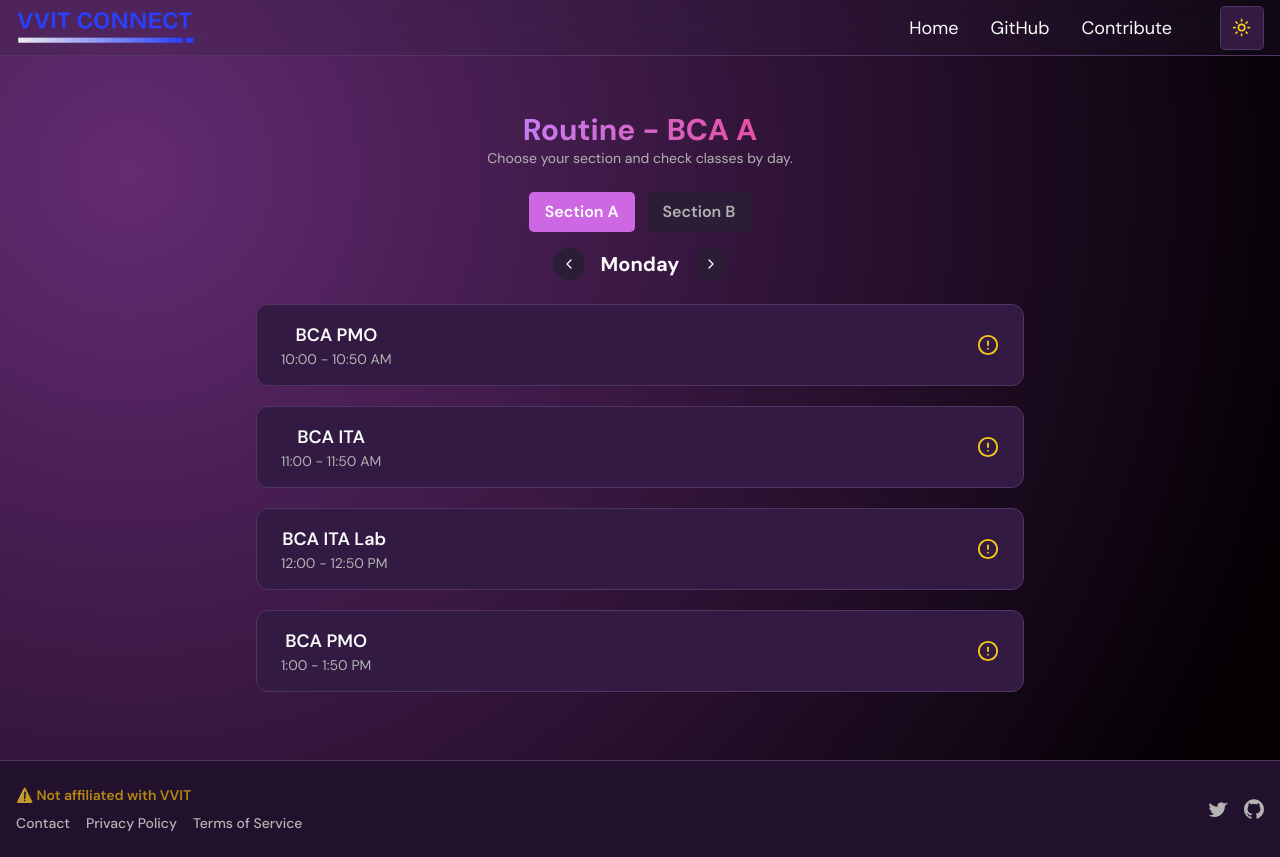
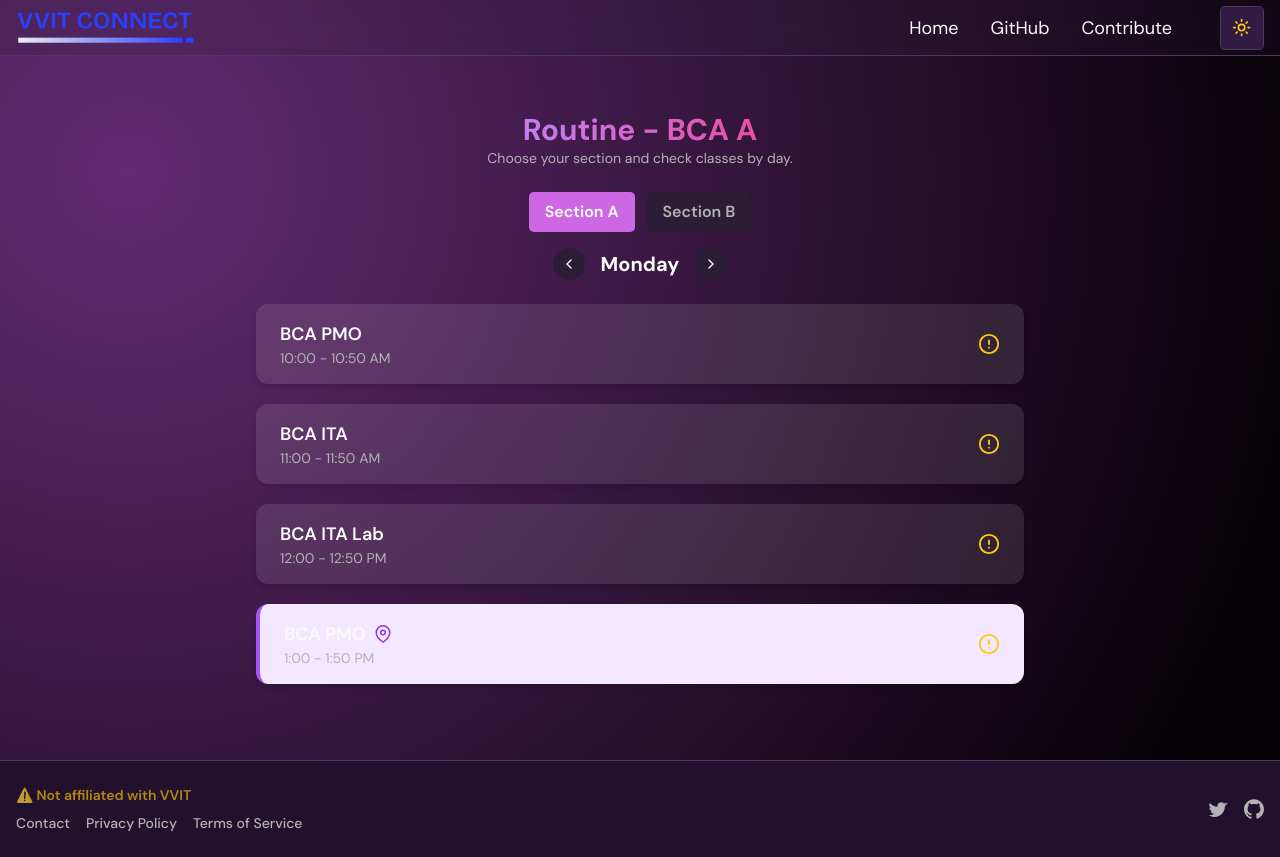
Before and after one commit to pyKinsu/VVITConnect, a Next.js app: page /bca/semester/1/routine in a window 1280 px wide. Built offline with nearby package versions, Linux system fonts and the light colour scheme.

Commit message:
#2 page.tsx

```diff
--- a/src/app/bca/semester/1/routine/page.tsx
+++ b/src/app/bca/semester/1/routine/page.tsx
@@ -97,20 +97,38 @@ const routineB: DayRoutine = {
   ],
 };
 
-// Helper to get current day
+
+// Convert "12:00 - 12:50 PM" → [startMinutes, endMinutes]
+function parseTimeRange(range: string): [number, number] {
+  const [start, end] = range.split(" - ");
+  return [toMinutes(start), toMinutes(end)];
+}
+
+function toMinutes(time: string): number {
+  const match = time.match(/(\d+):(\d+)\s?(AM|PM)/i);
+  if (!match) return 0;
+  let [_, h, m, period] = match;
+  let hour = parseInt(h, 10);
+  const min = parseInt(m, 10);
+  if (period.toUpperCase() === "PM" && hour !== 12) hour += 12;
+  if (period.toUpperCase() === "AM" && hour === 12) hour = 0;
+  return hour * 60 + min;
+}
+
+function getNowMinutes(): number {
+  const now = new Date();
+  return now.getHours() * 60 + now.getMinutes();
+}
+
 const getToday = (): string => {
-  const days = ["Sunday", "Monday", "Tuesday", "Wednesday", "Thursday", "Friday", "Saturday"];
+  const days = ["Sunday","Monday","Tuesday","Wednesday","Thursday","Friday","Saturday"];
   return days[new Date().getDay()];
 };
 
-// Component
 export default function RoutinePage() {
   const [section, setSection] = useState<"A" | "B">("A");
   const [day, setDay] = useState<string>(getToday());
   const [infoVisible, setInfoVisible] = useState<string | null>(null);
-
-  const pinRefA = useRef<HTMLDivElement | null>(null);
-  const pinRefB = useRef<HTMLDivElement | null>(null);
 
   const routine = section === "A" ? routineA : routineB;
   const days = Object.keys(routine);
@@ -124,6 +142,18 @@ export default function RoutinePage() {
     const idx = days.indexOf(day);
     setDay(days[(idx + 1) % days.length]);
   };
+
+  // figure out current / upcoming
+  const nowMin = getNowMinutes();
+  const todayPeriods = routine[day] || [];
+
+  let currentIndex = -1;
+  let upcomingIndex = -1;
+  todayPeriods.forEach((p, i) => {
+    const [start, end] = parseTimeRange(p.time);
+    if (nowMin >= start && nowMin <= end) currentIndex = i;
+    if (upcomingIndex === -1 && nowMin < start) upcomingIndex = i;
+  });
 
   return (
     <main className="flex flex-col items-center justify-start min-h-[80vh] px-4 py-6">
@@ -142,9 +172,7 @@ export default function RoutinePage() {
         <button
           onClick={() => setSection("A")}
           className={`px-4 py-2 rounded-lg font-semibold ${
-            section === "A"
-              ? "bg-primary text-primary-foreground"
-              : "bg-muted text-muted-foreground"
+            section === "A" ? "bg-primary text-primary-foreground" : "bg-muted text-muted-foreground"
           }`}
         >
           Section A
@@ -152,9 +180,7 @@ export default function RoutinePage() {
         <button
           onClick={() => setSection("B")}
           className={`px-4 py-2 rounded-lg font-semibold ${
-            section === "B"
-              ? "bg-primary text-primary-foreground"
-              : "bg-muted text-muted-foreground"
+            section === "B" ? "bg-primary text-primary-foreground" : "bg-muted text-muted-foreground"
           }`}
         >
           Section B
@@ -163,34 +189,34 @@ export default function RoutinePage() {
 
       {/* Day Navigation */}
       <div className="flex items-center gap-4 mb-6">
-        <button
-          onClick={goPrevDay}
-          className="p-2 rounded-full bg-muted hover:bg-accent transition"
-        >
+        <button onClick={goPrevDay} className="p-2 rounded-full bg-muted hover:bg-accent transition">
           <FiChevronLeft />
         </button>
         <h2 className="text-xl font-bold">{day}</h2>
-        <button
-          onClick={goNextDay}
-          className="p-2 rounded-full bg-muted hover:bg-accent transition"
-        >
+        <button onClick={goNextDay} className="p-2 rounded-full bg-muted hover:bg-accent transition">
           <FiChevronRight />
         </button>
       </div>
 
       {/* Periods */}
       <div className="flex flex-col gap-4 w-full max-w-3xl">
-        {routine[day]?.map((period) => (
+        {todayPeriods.length > 0 ? (
+          todayPeriods.map((period, i) => {
+            const isCurrent = i === currentIndex;
+            return (
               <div
                 key={period.time + period.subject}
-            className="relative w-full max-w-3xl mb-1"
+                className={`relative w-full max-w-3xl mb-1 rounded-xl shadow-md transition ${
+                  isCurrent ? "bg-purple-100 border-l-4 border-purple-500" : "bg-white/10"
+                }`}
               >
-            <div className="section-box flex items-center justify-between py-4 px-6">
+                <div className="flex items-center justify-between py-4 px-6">
                   <div className="flex flex-col">
-                <span className="font-semibold text-lg">{period.subject}</span>
-                <span className="text-sm text-muted-foreground">
-                  {period.time}
+                    <span className="font-semibold text-lg flex items-center gap-2">
+                      {period.subject}
+                      {isCurrent && <FiMapPin className="text-purple-600" />}
                     </span>
+                    <span className="text-sm text-muted-foreground">{period.time}</span>
                   </div>
 
                   {/* Info Icon */}
@@ -207,19 +233,35 @@ export default function RoutinePage() {
                       }
                     />
                     {infoVisible === period.subject + period.time && (
-                  <div
-                    className="absolute top-full mt-2 left-1/2 -translate-x-1/2
+                      <div className="absolute top-full mt-2 left-1/2 -translate-x-1/2
                         bg-yellow-100 text-yellow-900 font-medium
-                      px-4 py-2 rounded-lg shadow-xl
-                      z-[9999] whitespace-nowrap"
-                  >
+                        px-4 py-2 rounded-lg shadow-xl z-[9999] whitespace-nowrap">
                         {period.fullForm}
                       </div>
                     )}
                   </div>
                 </div>
               </div>
-        )) || <p>No classes today 🎉</p>}
+            );
+          })
+        ) : (
+          <p>No classes today 🎉</p>
+        )}
+
+        {/* Upcoming / Done */}
+        {currentIndex === -1 && (
+          <div className="mt-4 text-center font-medium text-sm text-muted-foreground">
+            {upcomingIndex !== -1 ? (
+              <p>
+                Upcoming class:{" "}
+                <span className="font-semibold">{todayPeriods[upcomingIndex].subject}</span>{" "}
+                at {todayPeriods[upcomingIndex].time}
+              </p>
+            ) : (
+              <p>All classes over for today 🎉</p>
+            )}
+          </div>
+        )}
       </div>
     </main>
   );
```
Lines whose indentation alone changed are shown as unchanged.
